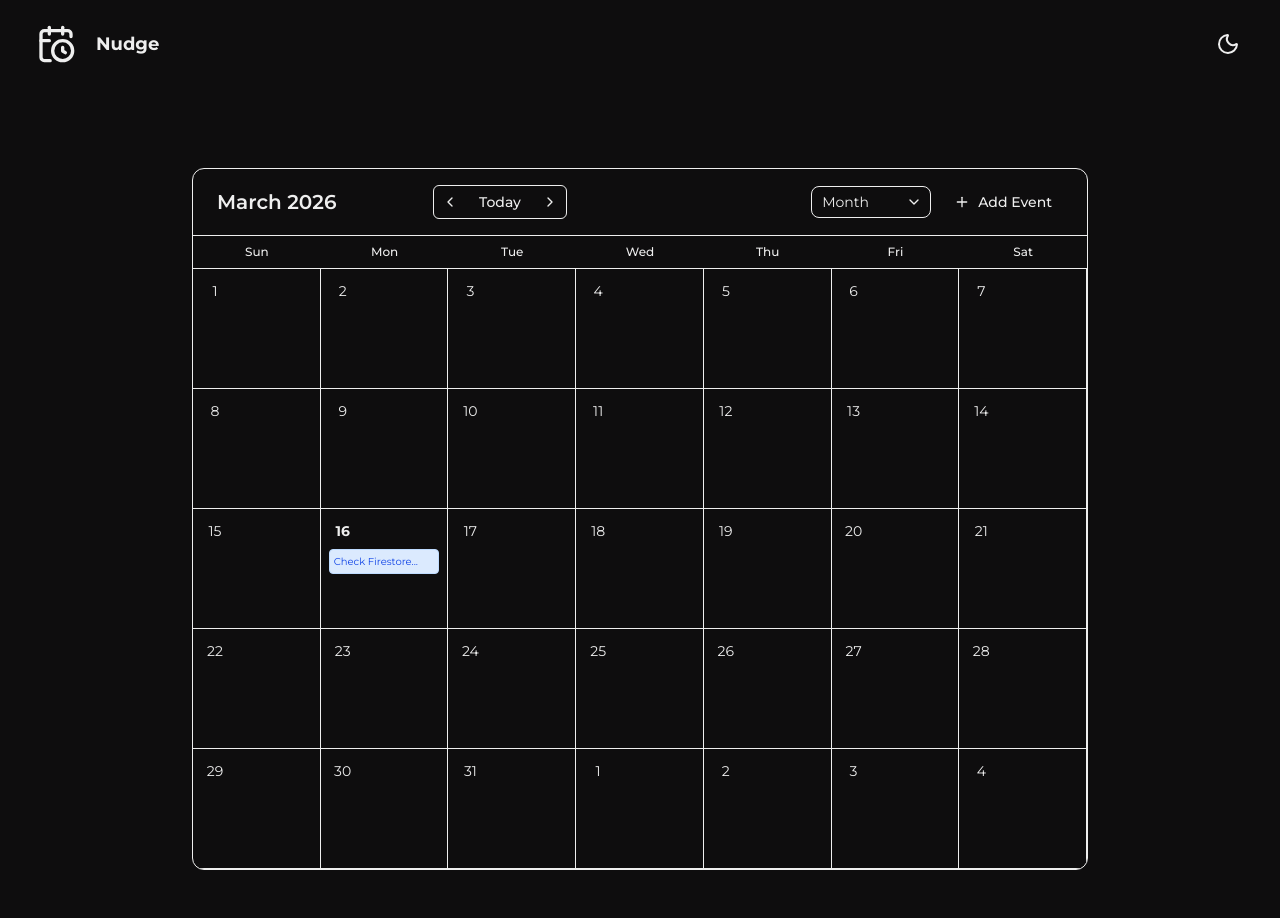
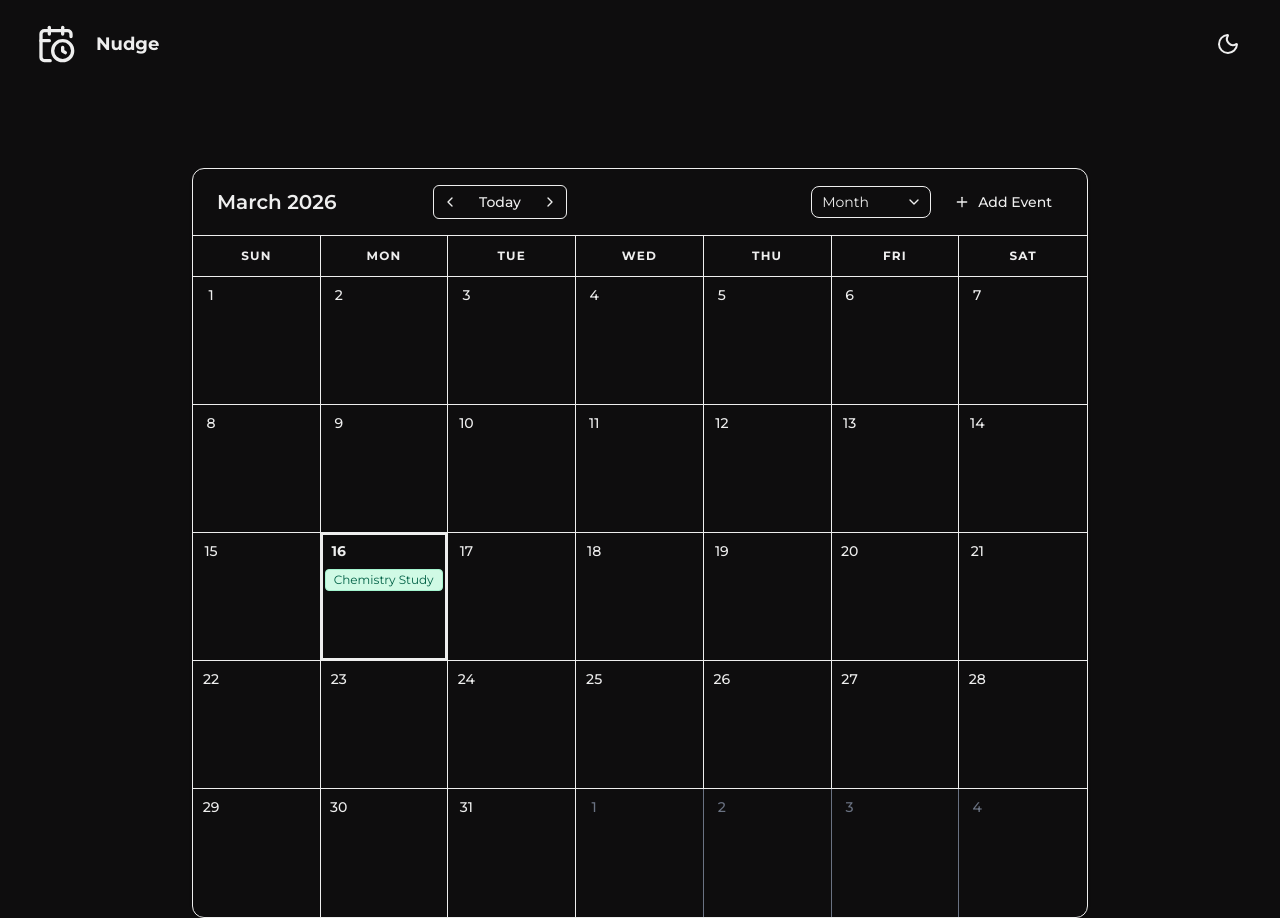
Before and after one commit to cheesyriver/nudge-calendar, a Next.js app: page / in a window 1280 px wide. Before the commit the page ends 870 px from the top, so only its background shows below. Built offline with nearby package versions, Linux system fonts and the light colour scheme.

Commit message:
Changed month view logic, added day file to build month view.

```diff
--- a/components/calendar/Calendar.tsx
+++ b/components/calendar/Calendar.tsx
@@ -6,11 +6,22 @@ import {
   addDays, subDays, startOfToday,
 } from 'date-fns';
 import { CalendarTop } from './CalendarTop';
-import { MonthView } from './MonthView';
+import { MonthView } from './month view/MonthView';
+import { CalendarEvent } from './month view/Day';
 
 export function Calendar() {
   const [view, setView] = useState('month');
   const [currentDate, setCurrentDate] = useState(startOfToday());
+
+  // Placeholder for events state. REPLACE WITH FIREBASE DATA LATER!
+  const [events] = useState<CalendarEvent[]>([
+    {
+      id: '1',
+      title: 'Chemistry Study',
+      start: new Date(),
+      color: 'bg-emerald-100 border-emerald-200 text-emerald-800'
+    },
+  ]);
 
   const handleNavigate = (direction: 'prev' | 'next') => {
     const actions: Record<string, Function> = {
@@ -21,8 +32,13 @@ export function Calendar() {
     setCurrentDate(actions[view](currentDate, 1));
   };
 
+  const handleDateClick = (date: Date) => {
+    console.log("Opening event creator for:", date);
+    // Trigger your Gemini Dialog or Add Event Modal
+  };
+
   return (
-    <div className="flex flex-col h-full w-4xl border rounded-xl overflow-hidden m">
+    <div className="flex flex-col h-full w-full max-w-4xl border rounded-xl overflow-hidden bg-background shadow-sm">
       <CalendarTop
         currentDate={currentDate}
         view={view}
@@ -30,13 +46,20 @@ export function Calendar() {
         onPrev={() => handleNavigate('prev')}
         onNext={() => handleNavigate('next')}
         onToday={() => setCurrentDate(startOfToday())}
-        onAddEvent={() => {}}
+        onAddEvent={() => console.log("Open Gemini AI Assistant")}
       />
 
       <div className="flex-1 overflow-y-auto">
-        {view === 'month' && <MonthView currentDate={currentDate} />}
+        {view === 'month' && (
+          <MonthView
+            currentDate={currentDate}
+            events={events}
+            onDateClick={handleDateClick}
+          />
+        )}
+
         {view !== 'month' && (
-          <div className="flex items-center justify-center h-full text-muted-foreground">
+          <div className="flex items-center justify-center h-full text-muted-foreground animate-pulse">
             {view.charAt(0).toUpperCase() + view.slice(1)} view coming soon...
           </div>
         )}
--- a/components/calendar/MonthView.tsx
+++ /dev/null
@@ -1,65 +0,0 @@
-'use client';
-
-import {
-  startOfMonth, endOfMonth, startOfWeek, endOfWeek,
-  eachDayOfInterval, isSameMonth, isSameDay, format
-} from 'date-fns';
-import { cn } from "@/lib/utils";
-
-export function MonthView({ currentDate }: Readonly<{ currentDate: Date }>) {
-  const monthStart = startOfMonth(currentDate);
-  const monthEnd = endOfMonth(monthStart);
-  const startDate = startOfWeek(monthStart);
-  const endDate = endOfWeek(monthEnd);
-
-  const calendarDays = eachDayOfInterval({ start: startDate, end: endDate });
-  const weekDays = ['Sun', 'Mon', 'Tue', 'Wed', 'Thu', 'Fri', 'Sat'];
-
-  return (
-    <div className="flex flex-col h-full">
-      {/* Weekday Labels */}
-      <div className="grid grid-cols-7 border-b bg-muted/50">
-        {weekDays.map((day) => (
-          <div key={day} className="py-2 text-center text-xs font-medium text-muted-foreground">
-            {day}
-          </div>
-        ))}
-      </div>
-
-      {/* Actual Day Grid */}
-      <div className="grid grid-cols-7 flex-1">
-        {calendarDays.map((day, idx) => {
-          const isCurrentMonth = isSameMonth(day, monthStart);
-          const isToday = isSameDay(day, new Date());
-
-          return (
-            <div
-              key={day.toString()}
-              className={cn(
-                "min-h-30 p-2 border-r border-b transition-colors hover:bg-muted/30",
-                !isCurrentMonth && "bg-muted/10 text-muted-foreground/50"
-              )}
-            >
-              <span className={cn(
-                "inline-flex items-center justify-center h-7 w-7 text-sm rounded-full",
-                isToday && "bg-primary text-primary-foreground font-bold"
-              )}>
-                {format(day, 'd')}
-              </span>
-
-              {/* Event items would be mapped here */}
-              <div className="mt-1 space-y-1">
-                {/* Example Placeholder */}
-                {isToday && (
-                  <div className="text-[10px] bg-blue-100 text-blue-700 p-1 rounded border border-blue-200 truncate">
-                    Check Firestore...
-                  </div>
-                )}
-              </div>
-            </div>
-          );
-        })}
-      </div>
-    </div>
-  );
-}
--- /dev/null
+++ b/components/calendar/month view/Day.tsx
@@ -0,0 +1,75 @@
+'use client';
+
+import React, { useMemo } from 'react';
+import { isToday, isSameDay, startOfDay, format } from 'date-fns';
+import { cn } from "@/lib/utils";
+
+// Types for events - adjust based future firebase schema - DONT FORGET
+export interface CalendarEvent {
+  id: string;
+  title: string;
+  start: Date;
+  color?: string;
+}
+
+interface DayProps {
+  date: Date;
+  isCurrentMonth: boolean;
+  events: CalendarEvent[];
+  onClick: (date: Date) => void;
+}
+
+const MAX_VISIBLE_EVENTS = 2;
+
+export function Day({ date, isCurrentMonth, events, onClick }: Readonly<DayProps>) {
+  // Filter events for this specific day
+  const dayEvents = useMemo(() => {
+    return events.filter((event) => isSameDay(startOfDay(event.start), startOfDay(date)));
+  }, [events, date]);
+
+  const extraEventsCount = dayEvents.length - MAX_VISIBLE_EVENTS;
+
+  return (
+    <button type="button" onClick={() => onClick(date)} className={cn("group relative flex flex-col items-stretch h-32 p-1 transition-all outline-none", "border-r nth-[7n]:border-r-0", "border-b nth-last-[-n+7]:border-b-0", "hover:bg-accent/50 focus-visible:bg-accent/50 focus-visible:ring-2 focus-visible:ring-inset focus-visible:ring-primary", isCurrentMonth ? "text-foreground":"text-gray-500")}>
+      {/* Day Number */}
+      <div className="flex justify-start mb-1">
+        <span
+          className={cn(
+            "flex items-center justify-center w-7 h-7 text-sm font-medium rounded-full transition-colors",
+            isToday(date)
+              ? "bg-primary text-primary-foreground font-bold"
+              : "group-hover:bg-muted"
+          )}
+        >
+          {format(date, 'd')}
+        </span>
+      </div>
+
+      {/* Events List */}
+      <div className="flex flex-col gap-1 overflow-hidden text-left w-full">
+        {dayEvents.slice(0, MAX_VISIBLE_EVENTS).map((event) => (
+          <div
+            key={event.id}
+            className={cn(
+              "px-2 py-0.5 text-[10px] sm:text-xs rounded border truncate w-full shadow-sm",
+              event.color || "bg-blue-100 border-blue-200 text-blue-800 dark:bg-blue-900/30 dark:text-blue-300"
+            )}
+          >
+            {event.title}
+          </div>
+        ))}
+
+        {extraEventsCount > 0 && (
+          <p className="px-1 text-[10px] font-semibold text-muted-foreground mt-0.5">
+            + {extraEventsCount} more
+          </p>
+        )}
+      </div>
+
+      {/* Visual Indicator for Current Day */}
+      {isToday(date) && (
+        <div className="absolute inset-0 border-2 border-primary/10" />
+      )}
+    </button>
+  );
+}
--- /dev/null
+++ b/components/calendar/month view/MonthView.tsx
@@ -0,0 +1,61 @@
+'use client';
+
+import {
+  eachDayOfInterval,
+  startOfMonth,
+  endOfMonth,
+  startOfWeek,
+  endOfWeek,
+  isSameMonth
+} from 'date-fns';
+import { Day, CalendarEvent } from './Day';
+
+interface MonthViewProps {
+  currentDate: Date;
+  events: CalendarEvent[];
+  onDateClick: (date: Date) => void;
+}
+
+export function MonthView({ currentDate, events, onDateClick }: Readonly<MonthViewProps>) {
+  const monthStart = startOfMonth(currentDate);
+  const monthEnd = endOfMonth(monthStart);
+  const calendarStart = startOfWeek(monthStart);
+  const calendarEnd = endOfWeek(monthEnd);
+
+  const days = eachDayOfInterval({
+    start: calendarStart,
+    end: calendarEnd,
+  });
+
+  const weekDays = ['Sun', 'Mon', 'Tue', 'Wed', 'Thu', 'Fri', 'Sat'];
+
+  return (
+  <div className="flex flex-col h-full bg-background select-none">
+    {/* Weekday Labels: Only bottom border to separate from grid */}
+    <div className="grid grid-cols-7 border-b bg-muted/20">
+      {weekDays.map((day) => (
+        <div
+          key={day}
+          className="py-3 text-center text-xs font-bold text-muted-foreground uppercase tracking-widest border-r last:border-r-0"
+        >
+          {day}
+        </div>
+      ))}
+    </div>
+
+    {/* The Grid: No outer borders here, let DayCell handle internal lines */}
+    <div className="grid grid-cols-7 flex-1 overflow-hidden">
+      {days.map((date, index) => (
+        <Day
+          key={date.toISOString()}
+          date={date}
+          // Pass index to help handle the last column if needed
+          isCurrentMonth={isSameMonth(date, monthStart)}
+          events={events}
+          onClick={onDateClick}
+        />
+      ))}
+    </div>
+  </div>
+  );
+}
```
